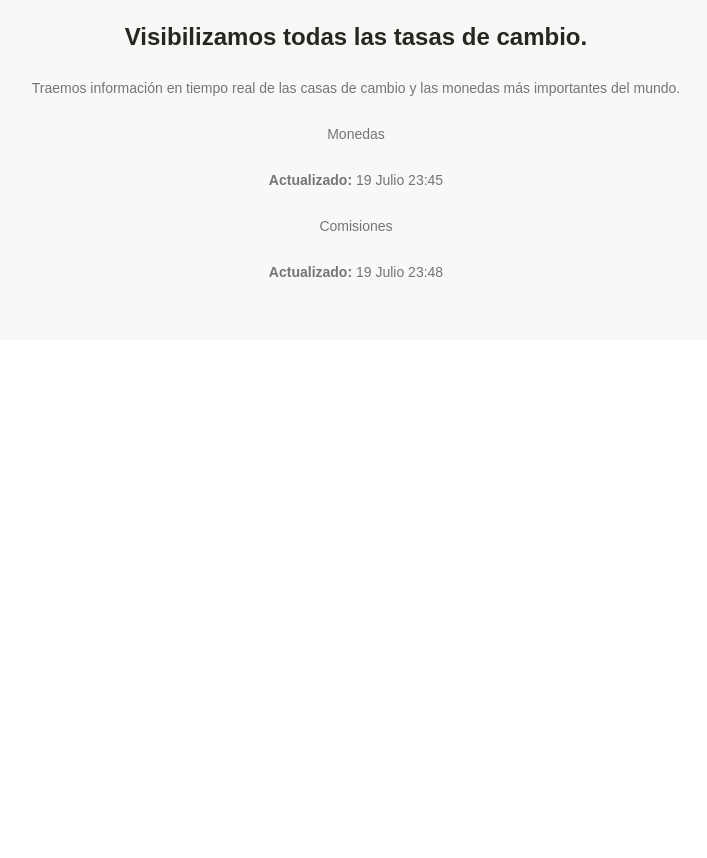
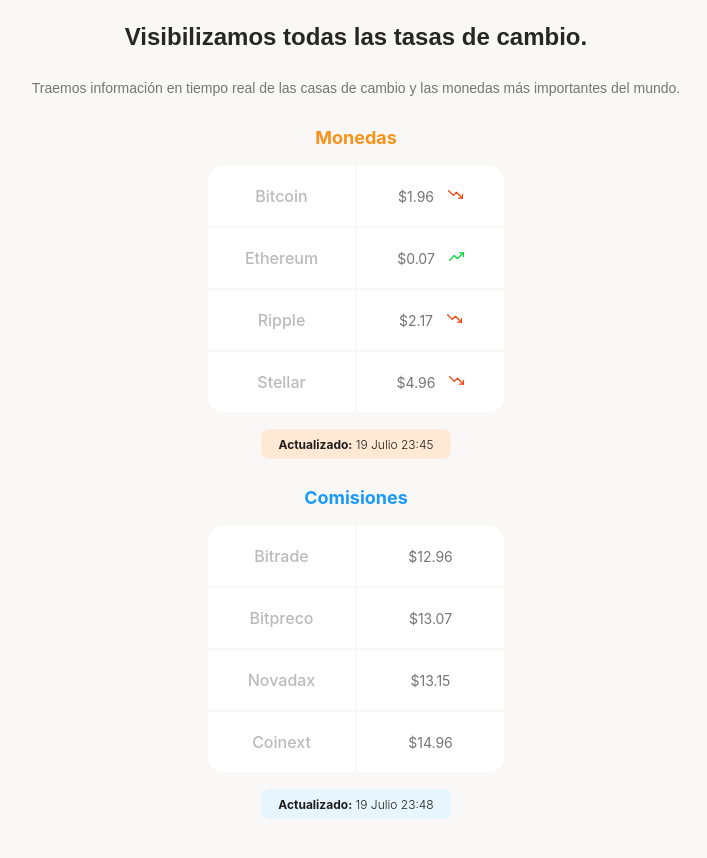
Before and after one commit to gino-llano/Curso-de-Responsive-Design-en-Platzi, a plain HTML site: page index.html in a window 1280 px wide. Shown: the part 640-1498 px from the top of the page, without its empty margins (284-991 px from the left). Before the commit the page ends 980 px from the top, so only its background shows below. Drawn offline with Linux system fonts and the light colour scheme.

Commit message:
Despues de poner la tabla en la seccion 1 de main con table

```diff
--- a/index.html
+++ b/index.html
@@ -33,7 +33,24 @@
                 <div class="main-currency-table">
                     <p class="currency-table--title">Monedas</p>
                     <div class="currency-table--container">
-
+                        <table>
+                            <tr>
+                                <td class="table__top-left">Bitcoin</td>
+                                <td class="table__top-right table__right">$1.96 <span class="down"></span></td>
+                            </tr>
+                            <tr>
+                                <td>Ethereum</td>
+                                <td class="table__right">$0.07 <span class="up"></span></td>
+                            </tr>
+                            <tr>
+                                <td>Ripple</td>
+                                <td class="table__right">$2.17 <span class="down"></span></td>
+                            </tr>
+                            <tr>
+                                <td class="table__bottom-left">Stellar</td>
+                                <td class="table__bottom-right table__right">$4.96 <span class="down"></span></td>
+                            </tr>
+                        </table>
                     </div>
                     <div class="currency-table--date">
                         <p>
@@ -44,7 +61,24 @@
                 <div class="main-commision-table">
                     <p class="commision-table--title">Comisiones</p>
                     <div class="commision-table--container">
-
+                        <table>
+                            <tr>
+                                <td class="table__top-left">Bitrade</td>
+                                <td class="table__top-right table__right">$12.96</span></td>
+                            </tr>
+                            <tr>
+                                <td>Bitpreco</td>
+                                <td class="table__right">$13.07</span></td>
+                            </tr>
+                            <tr>
+                                <td>Novadax</td>
+                                <td class="table__right">$13.15</span></td>
+                            </tr>
+                            <tr>
+                                <td class="table__bottom-left">Coinext</td>
+                                <td class="table__bottom-right table__right">$14.96</span></td>
+                            </tr>
+                        </table>
                     </div>
                     <div class="commision-table--date">
                         <p>
--- a/styles.css
+++ b/styles.css
@@ -145,3 +145,120 @@
     line-height: 1.6rem;
     color: #757575;
 }
+.main-currency-table,
+.main-commision-table
+{
+    width: 70%;
+    min-width: 235px;
+    max-width: 500px;
+    height: 360px;
+    margin: 0 auto;
+    font-family: "Inter", sans-serif;
+}
+.main-currency-table .currency-table--title,
+.main-commision-table .commision-table--title
+{
+    margin-bottom: 15px;
+    font-size: 1.8rem;
+    font-weight: bold;
+    line-height: 2.3rem;
+    color: var(--bitcoin-orange);
+}
+.currency-table--container,
+.commision-table--container
+{
+    width: 90%;
+    min-width: 230px;
+    max-width: 300px;
+    height: 250px;
+    margin: 0 auto;
+}
+.currency-table--container table,
+.commision-table--container table
+{
+    width: 100%;
+    height: 100%;
+}
+.currency-table--container td,
+.commision-table--container td
+{
+    width: 50%;
+    font-size: 1.6rem;
+    font-weight: 500;
+    line-height: 1.9rem;
+    color: var(--grey);
+    background-color: var(--just-white);
+}
+.currency-table--container .table__top-left,
+.commision-table--container .table__top-left
+{
+    border-radius: 15px 0 0 0;
+}
+.currency-table--container .table__top-right,
+.commision-table--container .table__top-right
+{
+    border-radius: 0 15px 0 0;
+}
+.currency-table--container .table__bottom-left,
+.commision-table--container .table__bottom-left
+{
+    border-radius: 0 0 0 15px;
+}
+.currency-table--container .table__bottom-right,
+.commision-table--container .table__bottom-right
+{
+    border-radius: 0 0 15px 0;
+}
+.currency-table--container .table__right,
+.commision-table--container .table__right
+{
+    font-size: 1.4rem;
+    font-weight: normal;
+    line-height: 1.7rem;
+    color: #757575;
+}
+.currency-table--container span
+{
+    display: inline-block;
+    width: 15px;
+    height: 15px;
+    margin-left: 10px;
+    background-size: cover;
+    background-position: center;
+    background-repeat: no-repeat;
+}
+.currency-table--container .down
+{
+    background-image: url('./assets/icons/trending-down.svg');
+}
+.currency-table--container .up
+{
+    background-image: url('./assets/icons/trending-up.svg');
+}
+.currency-table--date,
+.commision-table--date
+{
+    width: 190px;
+    height: 30px;
+    margin: 0 auto;
+    margin-top: 15px;
+    padding: 8px;
+    background-color: var(--soft-orange);
+    border-radius: 8px;
+}
+.currency-table--date p,
+.commision-table--date p
+{
+    font-size: 1.2rem;
+    line-height: 1.5rem;
+    font-weight: 300;
+    color: var(--warm-black);
+}
+.main-commision-table .commision-table--title
+{
+    color: var(--secondary-blue);
+}
+.commision-table--date
+{
+    background-color: var(--soft-blue);
+}
```
